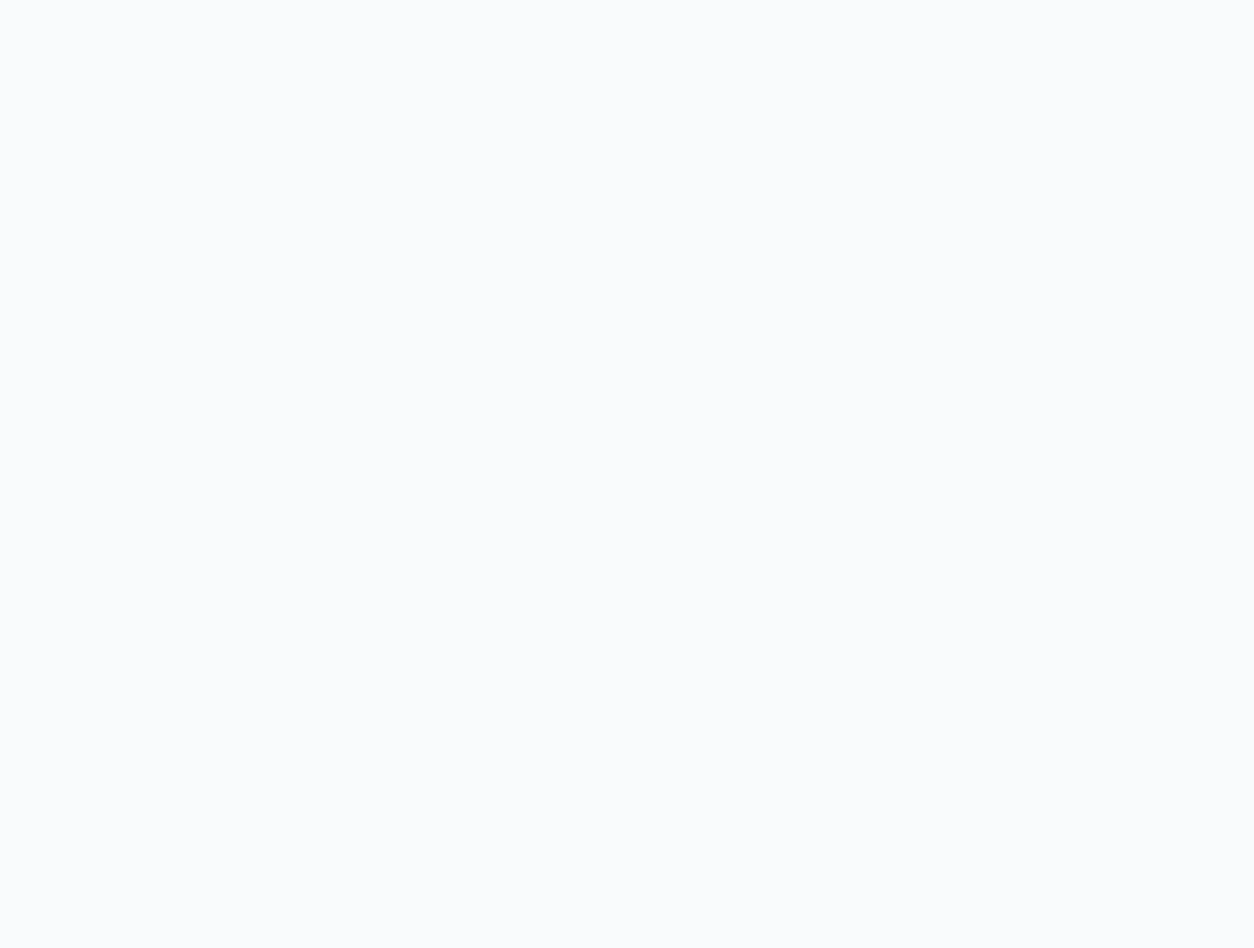
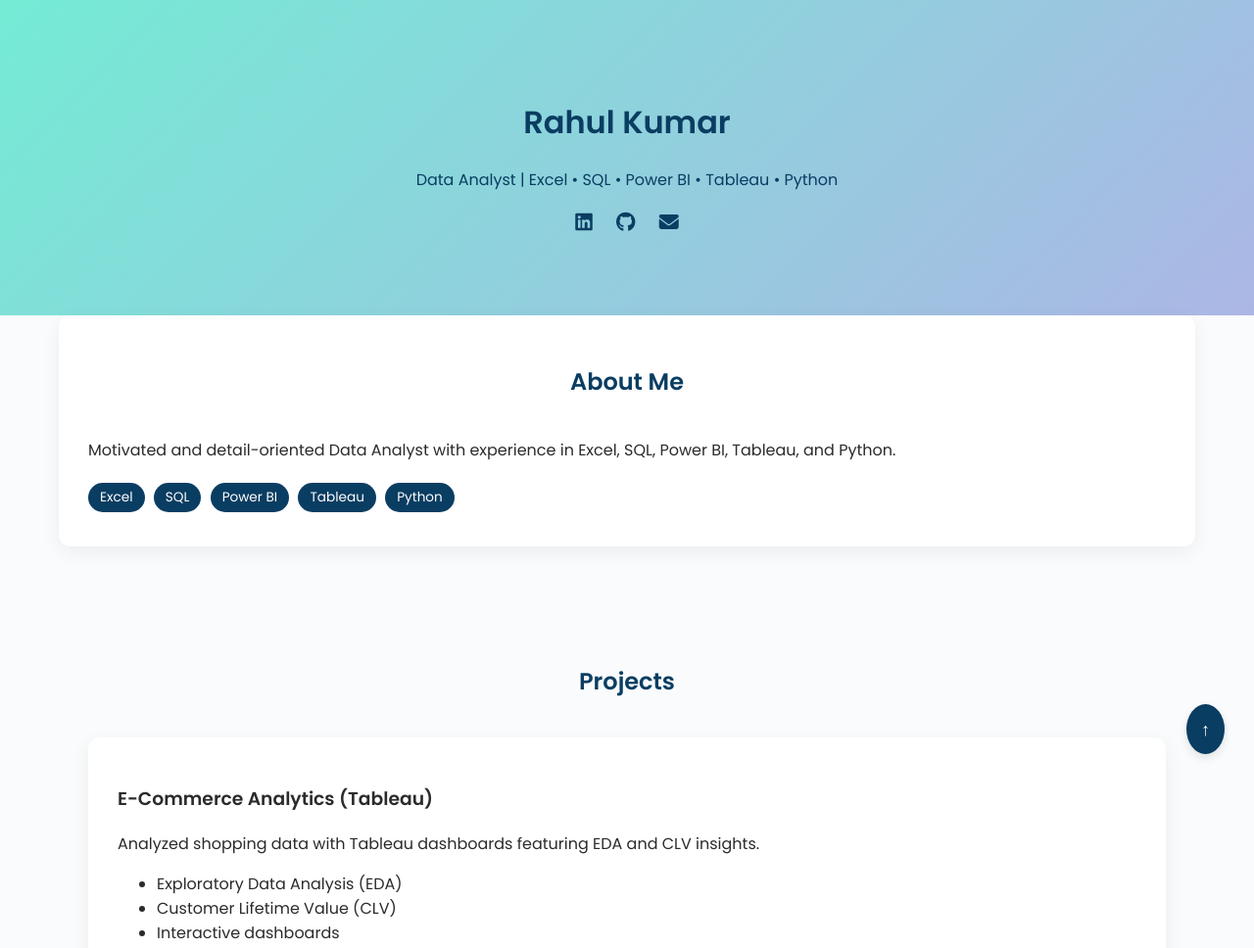
Before and after one commit to Rahulrkkr/Portfolio, a plain HTML site: page index.html in a window 1280 px wide. Shown: the top 968 px of the page at 98% size. Before the commit the page ends 800 px from the top, so only its background shows below. Drawn offline with Linux system fonts and the light colour scheme.

Commit message:
Update index.html

```diff
--- a/index.html
+++ b/index.html
@@ -134,6 +134,67 @@
   </style>
 </head>
 <body>
-<!-- Page content stays unchanged -->
+<header class="header">
+  <h1>Rahul Kumar</h1>
+  <p id="typing-text">Data Analyst | Excel • SQL • Power BI • Tableau • Python</p>
+  <div class="social-links">
+    <a href="https://www.linkedin.com/in/rahul-kumar-6b8772234/" target="_blank"><i class="fab fa-linkedin"></i></a>
+    <a href="https://github.com/Rahulrkkr" target="_blank"><i class="fab fa-github"></i></a>
+    <a href="mailto:rahulrkkr2001@gmail.com"><i class="fas fa-envelope"></i></a>
+  </div>
+</header>
+
+<section id="about" class="card">
+  <h2>About Me</h2>
+  <p>Motivated and detail-oriented Data Analyst with experience in Excel, SQL, Power BI, Tableau, and Python.</p>
+  <div>
+    <span class="badge">Excel</span>
+    <span class="badge">SQL</span>
+    <span class="badge">Power BI</span>
+    <span class="badge">Tableau</span>
+    <span class="badge">Python</span>
+  </div>
+</section>
+
+<section id="projects">
+  <h2>Projects</h2>
+  <div class="projects-grid">
+    <div class="project card">
+      <h3>E-Commerce Analytics (Tableau)</h3>
+      <p>Analyzed shopping data with Tableau dashboards featuring EDA and CLV insights.</p>
+      <ul>
+        <li>Exploratory Data Analysis (EDA)</li>
+        <li>Customer Lifetime Value (CLV)</li>
+        <li>Interactive dashboards</li>
+      </ul>
+      <img src="https://github.com/Rahulrkkr/Portfolio/blob/main/Screenshot%20(1).png" alt="Project Screenshot">
+      <a class="btn" href="https://public.tableau.com/app/profile/rahul.kumar2075/viz/Staycatin_16848324601250/Dashboard1" target="_blank">
+        <i class="fas fa-chart-pie"></i> View Dashboard
+      </a>
+    </div>
+  </div>
+</section>
+
+<footer>
+  <p>© 2025 Rahul Kumar. All rights reserved. | <a href="#">Back to top</a></p>
+</footer>
+
+<div class="back-to-top" onclick="window.scrollTo({top: 0, behavior: 'smooth'})">↑</div>
+
+<script>
+  const text = "Data Analyst | Excel • SQL • Power BI • Tableau • Python";
+  let i = 0;
+  const speed = 60;
+  const element = document.getElementById("typing-text");
+  element.innerHTML = "";
+  function typeWriter() {
+    if (i < text.length) {
+      element.innerHTML += text.charAt(i);
+      i++;
+      setTimeout(typeWriter, speed);
+    }
+  }
+  typeWriter();
+</script>
 </body>
 </html>
```
